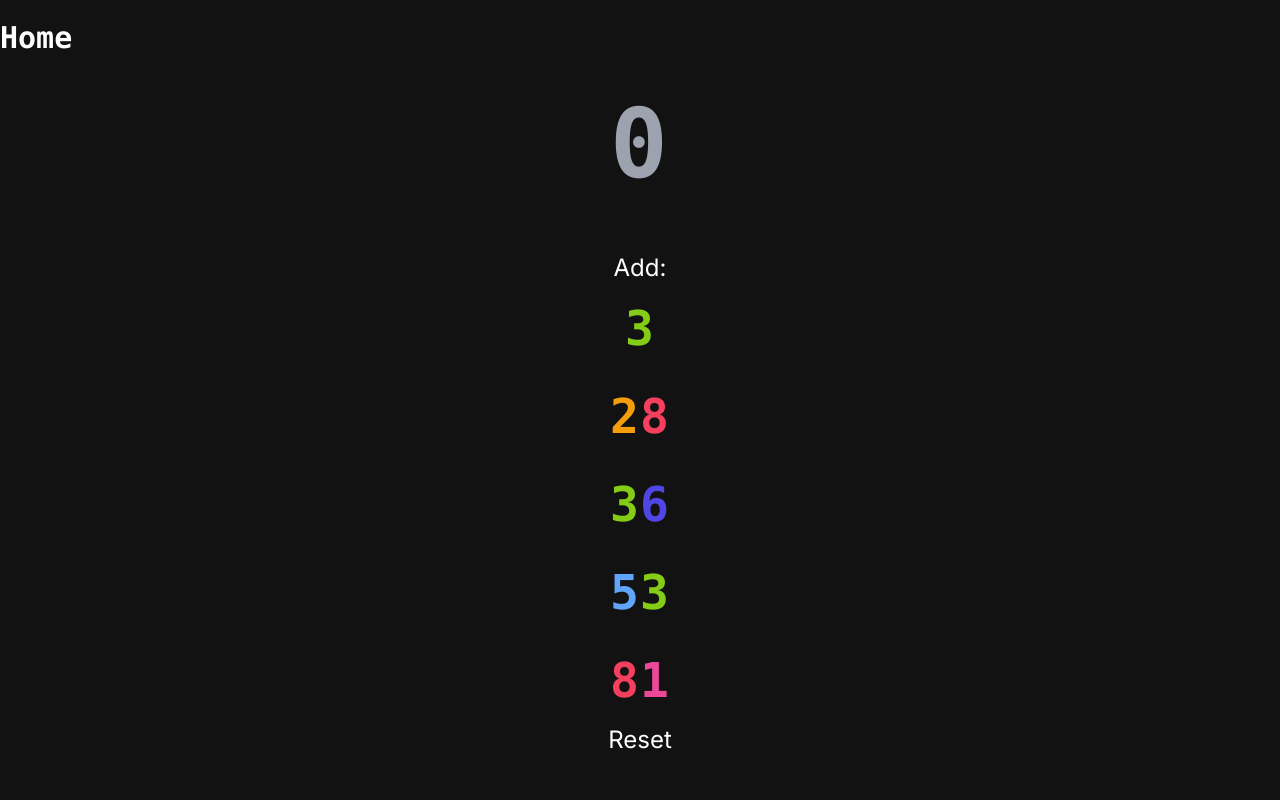
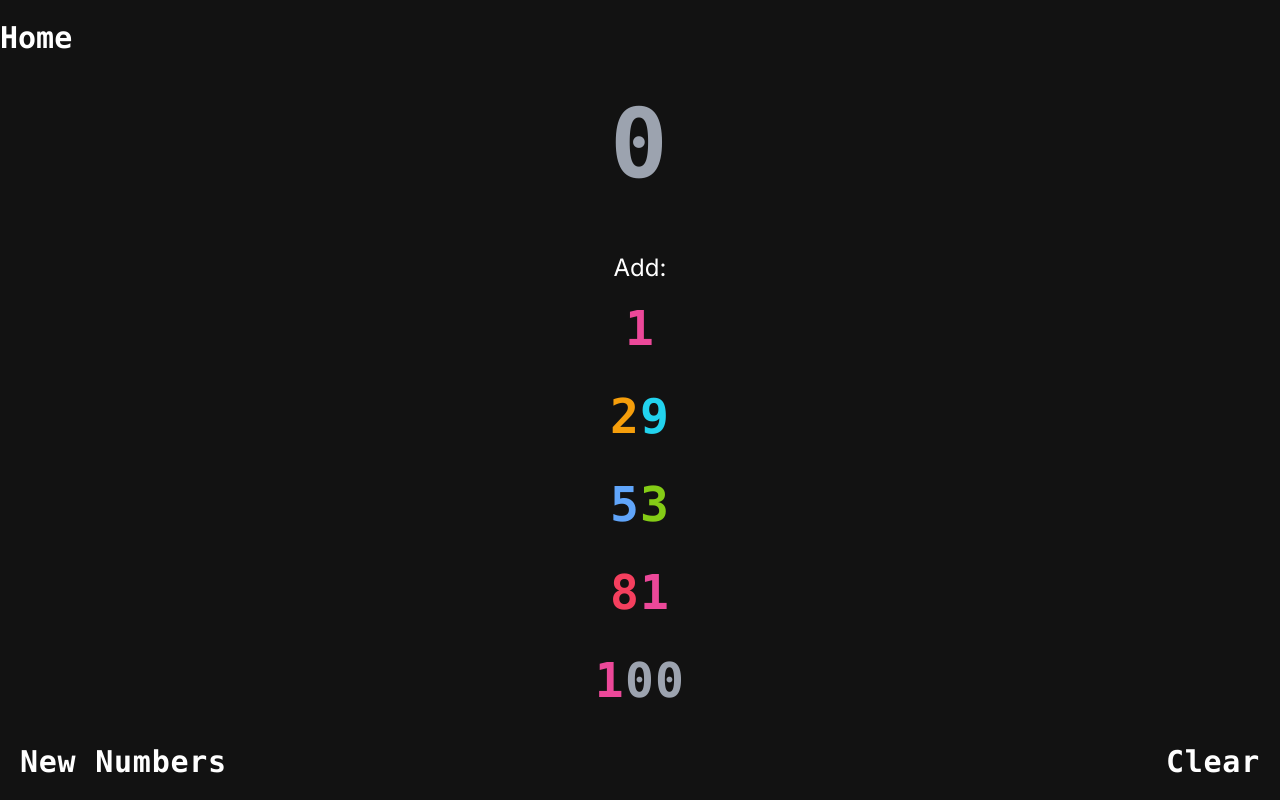
Before and after one commit to hadmacker/numbrella, a Next.js app: page /numbers/count-by in a window 1280 px wide. Built offline with nearby package versions, Linux system fonts and the light colour scheme.

Commit message:
count-by includes 1 and 100 always

```diff
--- a/app/numbers/count-by/page.tsx
+++ b/app/numbers/count-by/page.tsx
@@ -31,12 +31,15 @@ export default function Page() {
   const [generated, setGenerated] = useState(false);
   const [number, setNumber] = useState(0);
   const elements: React.ReactElement[] = [];
+  const minRand = 2;
+  const maxRand = 98;
+  const maxRandNumberSet = 3;
 
   useEffect( () => {
     if(!generated) {
       const numbersSet = new Set<number>();
-      while (numbersSet.size < 5) {
-        const randomNumber = Math.floor(Math.random() * 100) + 1;
+      while (numbersSet.size < maxRandNumberSet) {
+        const randomNumber = Math.floor(Math.random() * maxRand) + minRand;
         numbersSet.add(randomNumber);
       }
       const sortedNumbers = Array.from(numbersSet).sort((a, b) => a - b);
@@ -45,17 +48,34 @@ export default function Page() {
     }
   }, [generated]);
 
-  randomNumbers.map((num) =>
-    {
-      elements.push(
-        <li key={num}>
+  elements.push(
+    <li>
+      <button className="p-5 tracking-wide font-mono text-4xl md:text-5xl font-black"
+        onClick={() => {
+        setNumber(number+1);
+      }}>{formatted(1, false)}</button>
+    </li>
+  );
+
+  for(let i = 0; i < randomNumbers.length; i++) {
+    elements.push(
+      <li key={i}>
         <button className="p-5 tracking-wide font-mono text-4xl md:text-5xl font-black"
           onClick={() => {
-          setNumber(number+num);
-        }}>{formatted(num, false)}</button>
-        </li>
-      );
-    });
+          setNumber(number+randomNumbers[i]);
+        }}>{formatted(randomNumbers[i], false)}</button>
+      </li>
+    );
+  }
+
+  elements.push(
+    <li>
+      <button className="p-5 tracking-wide font-mono text-4xl md:text-5xl font-black"
+        onClick={() => {
+        setNumber(number+100);
+      }}>{formatted(100, false)}</button>
+    </li>
+  );
 
   return (
   <>
@@ -82,13 +102,28 @@ export default function Page() {
         Different Number
       </button>
       </li>
-      <li key="reset">
-        <a
-          className="py-5"
-          href="/numbers/count-by"
-          >Reset</a>
-      </li>
       </ul>
+    </div>
+    <div className="flex justify-between">
+      <div>
+        <button className="p-5 tracking-wide font-mono text-3xl md:text-3xl font-black"
+          onClick={() => {
+            const numbersSet = new Set<number>();
+            while (numbersSet.size < maxRandNumberSet) {
+              const randomNumber = Math.floor(Math.random() * maxRand) + minRand;
+              numbersSet.add(randomNumber);
+            }
+            const sortedNumbers = Array.from(numbersSet).sort((a, b) => a - b);
+            setRandomNumbers(sortedNumbers);
+            setGenerated(true);
+        }}>New Numbers</button>
+      </div>
+      <div>
+        <button className="p-5 tracking-wide font-mono text-3xl md:text-3xl font-black"
+          onClick={() => {
+            setNumber(0);
+        }}>Clear</button>
+      </div>
     </div>
   </>
   )
```
